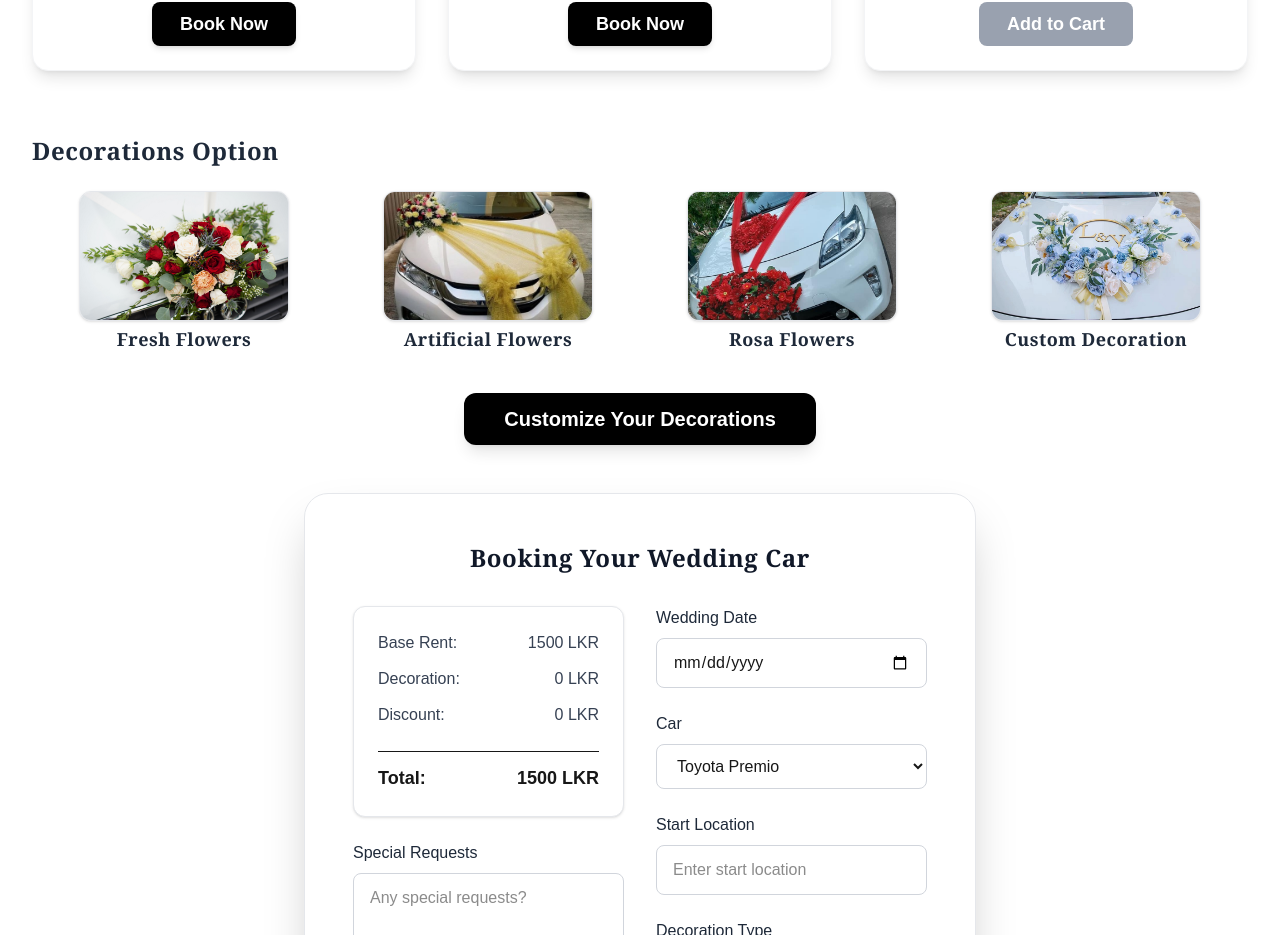
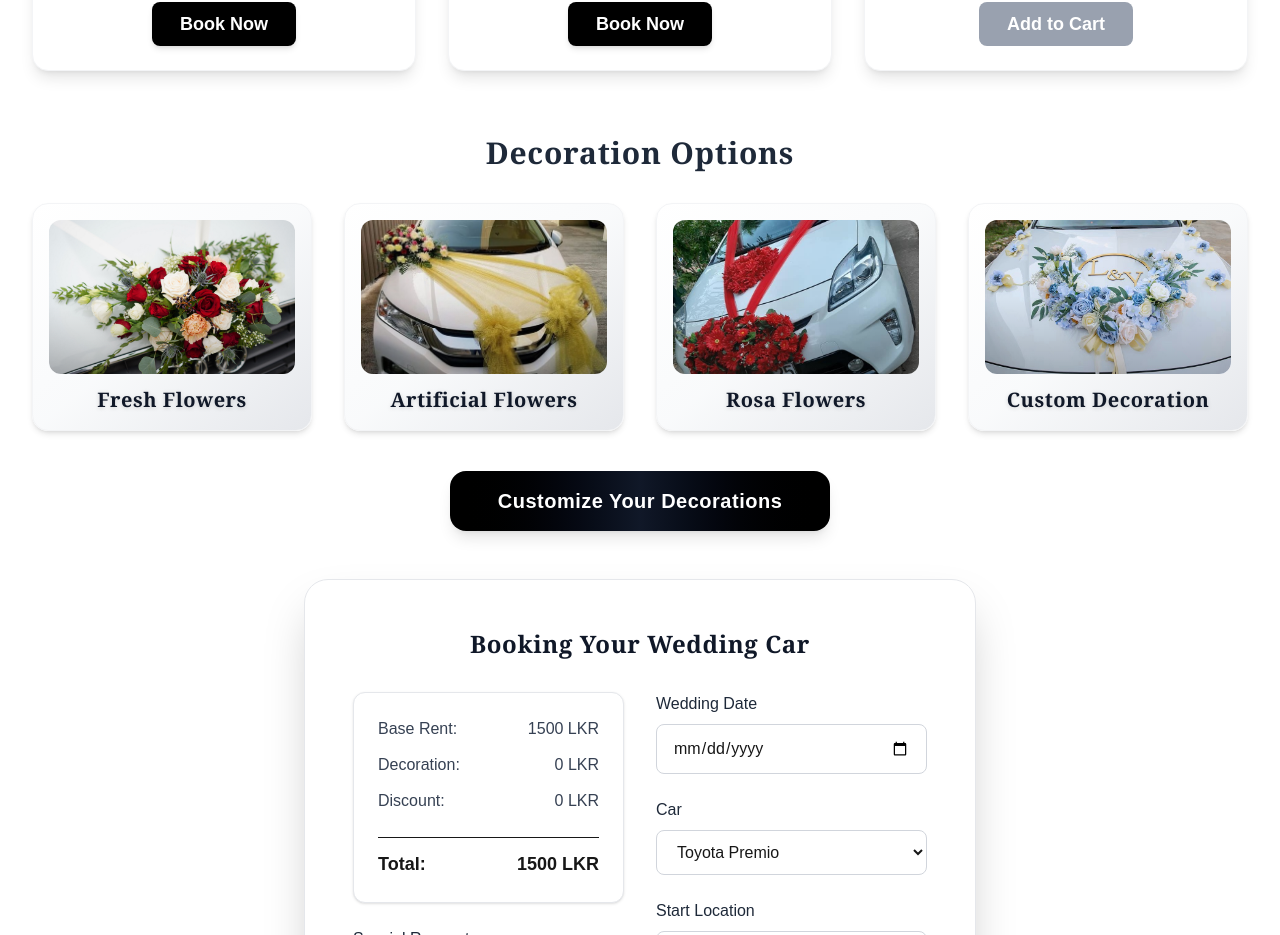
Before and after one commit to DewminK/leader-tailors-frontend, a Next.js app: page /customer/weddingCarRental in a window 1280 px wide. Shown: the part 1114-2049 px from the top of the page. Built offline with nearby package versions, Linux system fonts and the light colour scheme.

Commit message:
Update wedding car rental section

```diff
--- a/src/app/customer/weddingCarRental/page.tsx
+++ b/src/app/customer/weddingCarRental/page.tsx
@@ -129,24 +129,35 @@ const WeddingCarRental = () => {
         </div>
       </div>
 
-      {/* Decorations Section */}
+      {/* Decorations Section - Elegant & Responsive */}
       <div className="w-full mt-16 px-2 md:px-8">
-        <h2 className="text-2xl font-bold mb-6 tracking-wide font-serif text-gray-800">Decorations Option</h2>
-        <div className="grid grid-cols-2 md:grid-cols-4 gap-0">
+        <h2 className="text-2xl md:text-3xl font-bold mb-8 tracking-wide font-serif text-gray-800 text-center">Decoration Options</h2>
+        <div className="grid grid-cols-2 sm:grid-cols-3 md:grid-cols-4 gap-6 md:gap-8">
           {decorations.map((dec, idx) => (
             <div
               key={idx}
-              className="flex flex-col items-center p-0 bg-transparent"
+              className="flex flex-col items-center group bg-gradient-to-br from-white via-gray-50 to-gray-200 rounded-2xl shadow-md hover:shadow-2xl transition-all duration-200 p-2 md:p-4 border border-gray-100 hover:border-gray-300"
             >
-              <div className="w-full md:w-[210px] h-[130px] flex items-center justify-center overflow-hidden rounded-xl border border-gray-200 shadow-sm transition-transform duration-200 hover:scale-105 hover:shadow-lg bg-white">
-                <Image src={dec.image} alt={dec.name} width={210} height={130} className="object-cover w-full h-full" />
+              <div className="w-full aspect-[16/10] flex items-center justify-center overflow-hidden rounded-xl relative">
+                <Image
+                  src={dec.image}
+                  alt={dec.name}
+                  fill
+                  className="object-cover w-full h-full group-hover:scale-105 transition-transform duration-300"
+                  sizes="(max-width: 768px) 100vw, 210px"
+                />
+                <div className="absolute inset-0 bg-gradient-to-t from-black/20 via-transparent to-transparent rounded-xl pointer-events-none" />
               </div>
-              <div className="font-serif text-gray-800 text-lg text-center font-semibold mt-1 tracking-wide">{dec.name}</div>
+              <div className="font-serif text-gray-900 text-lg md:text-xl text-center font-semibold mt-3 tracking-wide group-hover:text-black transition-colors duration-200 drop-shadow-sm">
+                {dec.name}
+              </div>
             </div>
           ))}
         </div>
         <div className="flex justify-center mt-10">
-          <button className="px-10 py-3 bg-black text-white rounded-xl font-bold text-xl hover:bg-gray-800 shadow-lg transition-all duration-150">Customize Your Decorations</button>
+          <button className="px-8 md:px-12 py-3 md:py-4 bg-gradient-to-r from-black via-gray-900 to-black text-white rounded-2xl font-bold text-lg md:text-xl hover:bg-gray-800 shadow-lg hover:shadow-2xl transition-all duration-200 tracking-wide">
+            Customize Your Decorations
+          </button>
         </div>
       </div>
 
```
